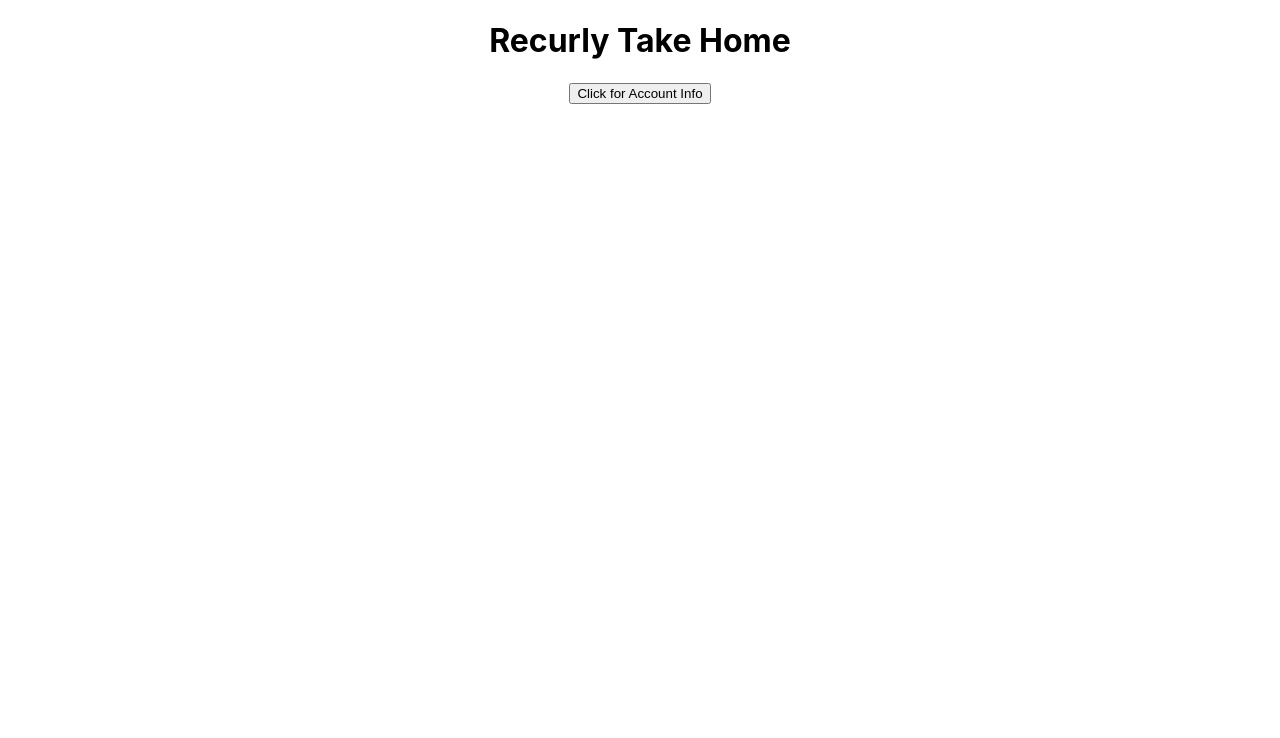
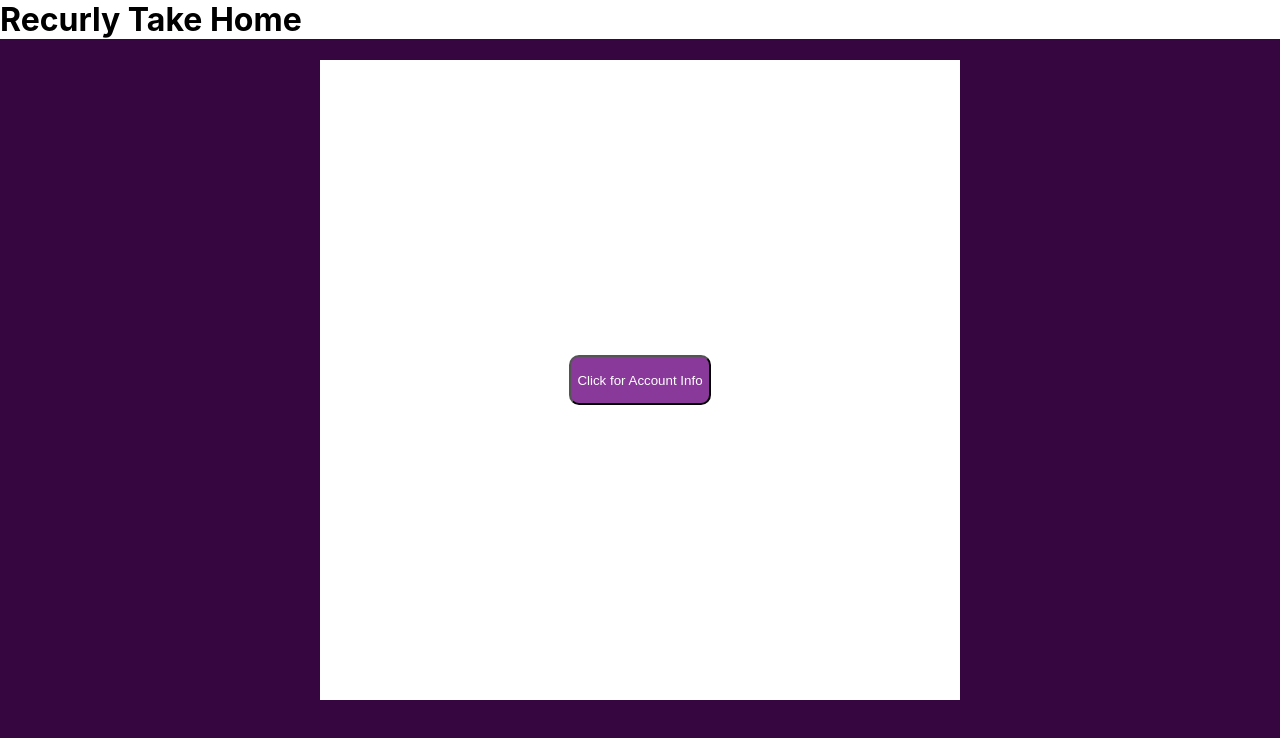
Before and after one commit to Jlavarine/Recurly-Take-Home, a React (Create React App) app: page / in a window 1280 px wide. Shown: the top 738 px of the page. Built offline with nearby package versions, Linux system fonts and the light colour scheme; no server answers.

Commit message:
Add basic styling to app

```diff
--- /dev/null
+++ b/src/AccountInfo.css
@@ -0,0 +1,20 @@
+.account-info {
+    display: flex;
+    flex-direction: column;
+    justify-content: space-around;
+    align-items: center;
+    background-color: white;
+    height: 75vh;
+    width: 75vw;
+    border: solid #48E0C2 30px;
+}
+.info-title {
+    font-size: 3rem;
+}
+
+.info-buttons {
+    display: flex;
+    align-items: center;
+    justify-content: space-evenly;
+    width: 80vw;
+}
--- a/src/AccountInfo.js
+++ b/src/AccountInfo.js
@@ -1,9 +1,12 @@
 import React, { useEffect, useState }from "react";
+import { Link } from "react-router-dom";
+import './AccountInfo.css'
 const AccountInfo = ({accountInfo}) => {
     if(accountInfo) {
         return(
+            <div className="account-info">
                 <div>
-                <h2>Account Info</h2>
+                    <h2 className="info-title">Account Info</h2>
                     <p>First Name: {accountInfo.first_name}</p>
                     <p>Last Name: {accountInfo.last_name}</p>
                     <hr></hr>
@@ -13,6 +16,11 @@
                     <p>Postal Code: {accountInfo.address.postal_code}</p>
                     <p>Phone: {accountInfo.address.phone}</p>
                 </div>
+                <div className="info-buttons">
+                    <Link to='/update'><button onClick={() => console.log(accountInfo)}>Update address</button></Link>
+                    <Link to='/'><button>Homepage</button></Link>
+                </div>
+            </div>
         )
     }
 }
--- a/src/App.css
+++ b/src/App.css
@@ -1,38 +1,38 @@
-.App {
-  text-align: center;
+body {
+  background-color: #360640;
 }
 
-.App-logo {
-  height: 40vmin;
-  pointer-events: none;
+button {
+  background-color: #893999;
+  color: white;
+  border-radius: 10px;
+  height: 50px;
 }
 
-@media (prefers-reduced-motion: no-preference) {
-  .App-logo {
-    animation: App-logo-spin infinite 20s linear;
-  }
+.App {
+  display: flex;
+  flex-direction: column;
+  justify-content: center;
+  align-items: center;
+  align-content: center;
+  margin: 0;
 }
 
-.App-header {
-  background-color: #282c34;
-  min-height: 100vh;
+.title {
+  font-size: 2rem;
+  color: black;
+  background-color: white;
+  width: 100vw;
+  margin-top: 0px;;
+}
+
+.main-page {
   display: flex;
   flex-direction: column;
+  justify-content: center;
   align-items: center;
-  justify-content: center;
-  font-size: calc(10px + 2vmin);
-  color: white;
+  text-align: center;
+  background-color: white;
+  height: 80vh;
+  width: 50vw;
 }
-
-.App-link {
-  color: #61dafb;
-}
-
-@keyframes App-logo-spin {
-  from {
-    transform: rotate(0deg);
-  }
-  to {
-    transform: rotate(360deg);
-  }
-}
--- a/src/App.js
+++ b/src/App.js
@@ -46,9 +46,7 @@
         </div>
       </Route>
       <Route path='/account'>
-        <AccountInfo accountInfo={accountInfo}/>
-        <Link to='/update'><button onClick={() => console.log(accountInfo)}>Click here to update address information.</button></Link>
-        <Link to='/'><button>Click here to return to the homepage</button></Link>
+          <AccountInfo accountInfo={accountInfo}/>
       </Route>
       <Route path='/update'>
         <Form updateAddress={updateAddress}/>
```
Lines whose indentation alone changed are shown as unchanged.
